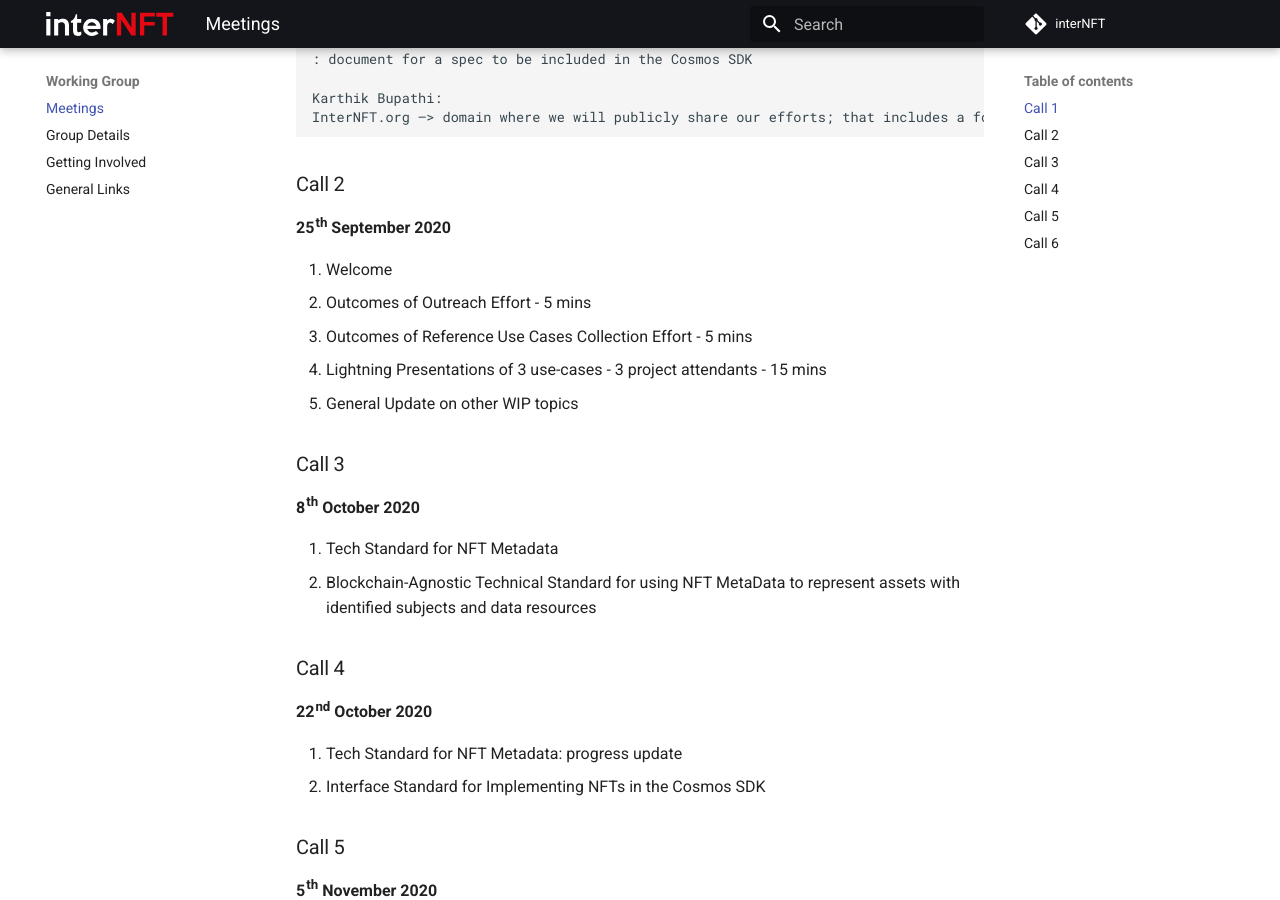
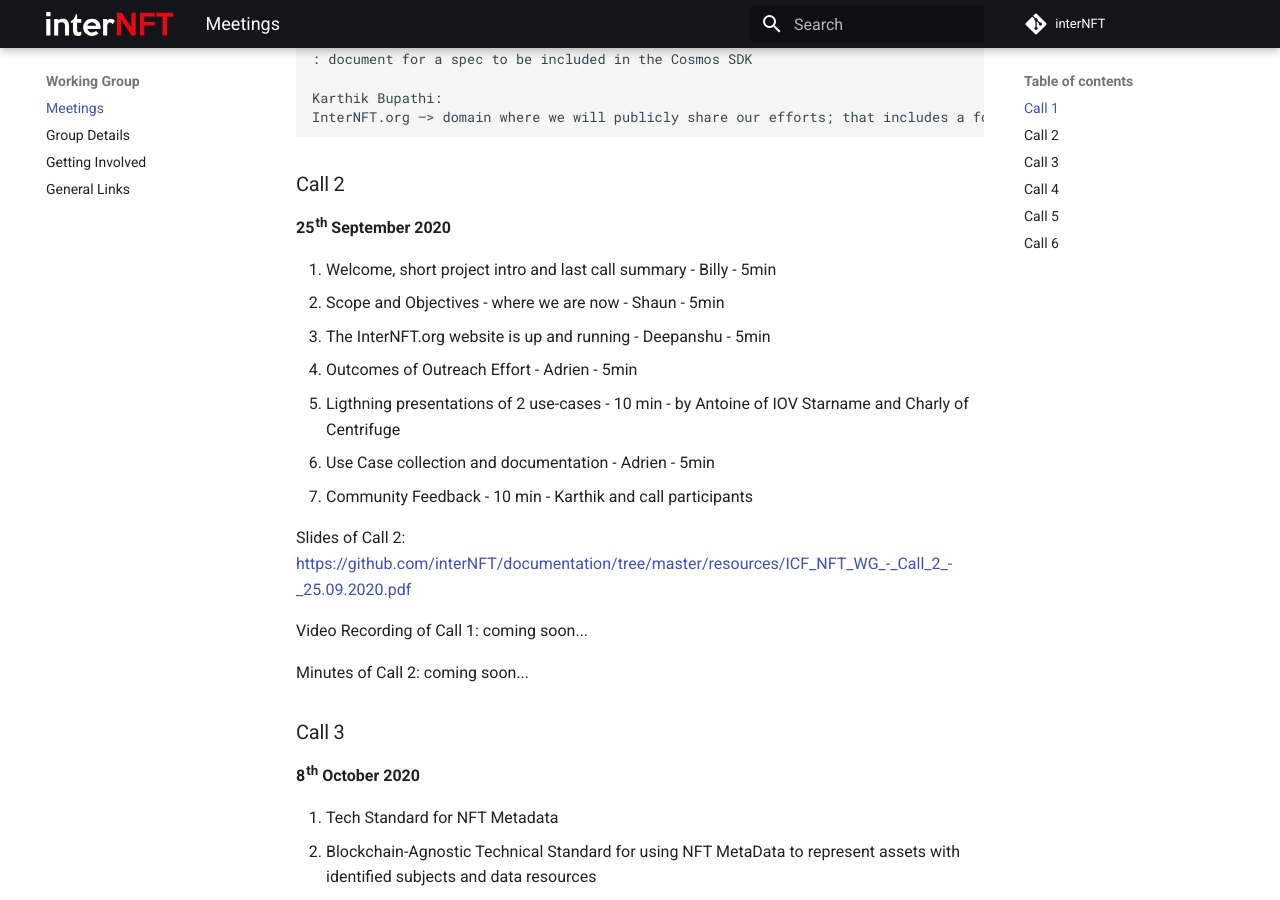
Before and after one commit to interNFT/documentation, an MkDocs documentation site: the page built from markdowns/workingGroup/meetings.md, in a window 1280 px wide and 900 px high, scrolled down 1317 px. Built offline with MkDocs 1.6.1 and Material for MkDocs 9.7.7, drawn with Linux system fonts in a browser that asks for light colours; some of the changed text lies outside the part shown.

Commit message:
Add info for Call 2

````diff
--- a/markdowns/workingGroup/meetings.md
+++ b/markdowns/workingGroup/meetings.md
@@ -14,11 +14,11 @@ Note that the dates are estimates and may vary. Double check with us on Discord
 6. Documenting canonical Use-cases (Approach, format, timeline, etc) - Adrien - 15 mins
 7. Working Group membership, agenda for future calls, AoB - Karthik - 10 mins
 
-Video Recording of the call: https://www.youtube.com/watch?v=c5v1xh1mOa4&feature=youtu.be&ab_channel=InterNFTProject
+Video Recording of Call 1: https://www.youtube.com/watch?v=c5v1xh1mOa4&feature=youtu.be&ab_channel=InterNFTProject
 
-Slides of the call: https://github.com/interNFT/documentation/blob/master/resources/ICF_NFT_WG_-_Call_1_-_04.09.2020.pdf
+Slides of Call 1: https://github.com/interNFT/documentation/blob/master/resources/ICF_NFT_WG_-_Call_1_-_04.09.2020.pdf
 
-Minutes of the call:
+Minutes of Call 1:
 
 ```
 Deepanshu Tripathi: Presentation of Persistence and how the project came about to work with ixo network and ICF.
@@ -58,12 +58,19 @@ InterNFT.org —> domain where we will publicly share our efforts; that includes
 
 **25th September 2020**
 
-1. Welcome
-2. Outcomes of Outreach Effort - 5 mins
-3. Outcomes of Reference Use Cases Collection Effort -
-5 mins
-4. Lightning Presentations of 3 use-cases - 3 project attendants - 15 mins
-5. General Update on other WIP topics
+1. Welcome, short project intro and last call summary - Billy - 5min
+2. Scope and Objectives - where we are now - Shaun - 5min
+3. The InterNFT.org website is up and running - Deepanshu - 5min
+4. Outcomes of Outreach Effort - Adrien - 5min
+5. Ligthning presentations of 2 use-cases - 10 min - by Antoine of IOV Starname and Charly of Centrifuge
+6. Use Case collection and documentation - Adrien - 5min
+7. Community Feedback - 10 min - Karthik and call participants
+
+Slides of Call 2: https://github.com/interNFT/documentation/tree/master/resources/ICF_NFT_WG_-_Call_2_-_25.09.2020.pdf
+
+Video Recording of Call 1: coming soon...
+
+Minutes of Call 2: coming soon...
 
 ### Call 3
 
````
